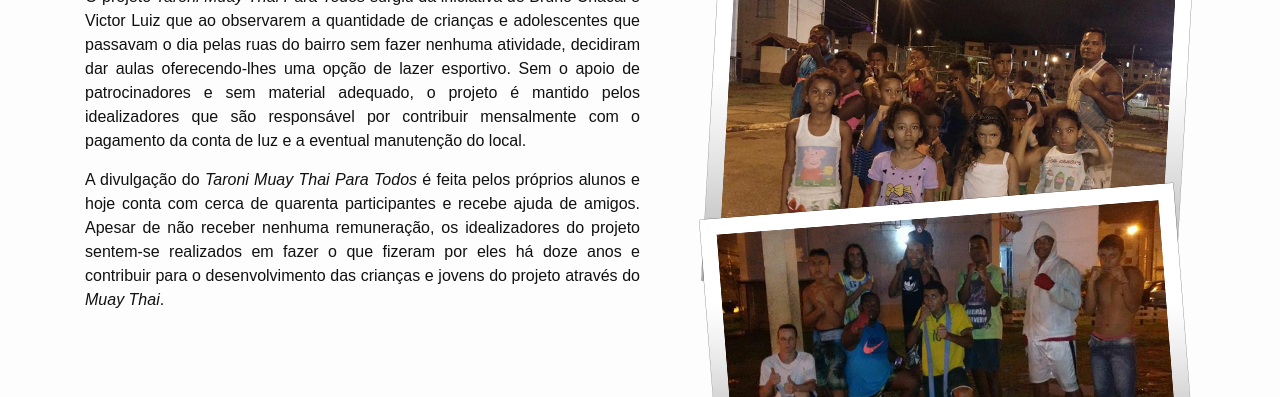
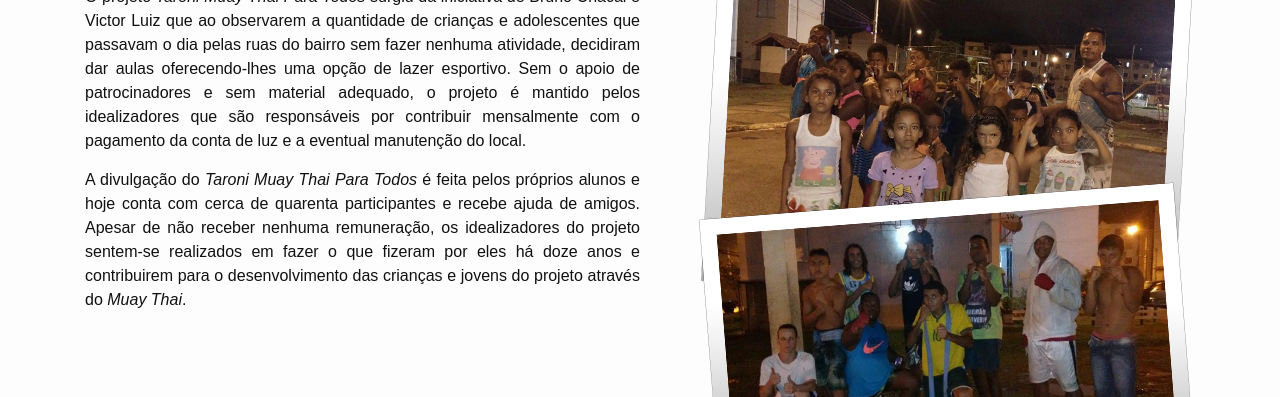
Before and after one commit to felipefernandes/projetotaroni, a Jekyll site: the page built from sobre/index.html, in a window 1280 px wide. Shown: the part 462-859 px from the top of the page. Built offline with Jekyll 4.4.1, drawn with Linux system fonts in a browser that asks for light colours; some of the changed text lies outside the part shown.

Commit message:
correcoes de texto sobre

```diff
--- a/sobre/index.html
+++ b/sobre/index.html
@@ -15,13 +15,13 @@ weight: 200
         observarem a quantidade de crianças e adolescentes que passavam o dia pelas ruas do
         bairro sem fazer nenhuma atividade, decidiram dar aulas oferecendo-lhes uma opção de
         lazer esportivo. Sem o apoio de patrocinadores e sem material adequado, o projeto é
-        mantido pelos idealizadores que são responsável por contribuir mensalmente com
+        mantido pelos idealizadores que são responsáveis por contribuir mensalmente com
         o pagamento da conta de luz e a eventual manutenção do local.</p>
 
         <p>A divulgação do <em>Taroni Muay Thai Para Todos</em> é feita pelos próprios alunos e hoje
         conta com cerca de quarenta participantes e recebe ajuda de amigos. Apesar de não
         receber nenhuma remuneração, os idealizadores do projeto sentem-se realizados em fazer o que
-        fizeram por eles há doze anos e contribuir para o desenvolvimento das crianças e jovens do projeto
+        fizeram por eles há doze anos e contribuirem para o desenvolvimento das crianças e jovens do projeto
         através do <em>Muay Thai</em>.</p>
       </div>
 
```
Also changed, not shown: 2 other files.
